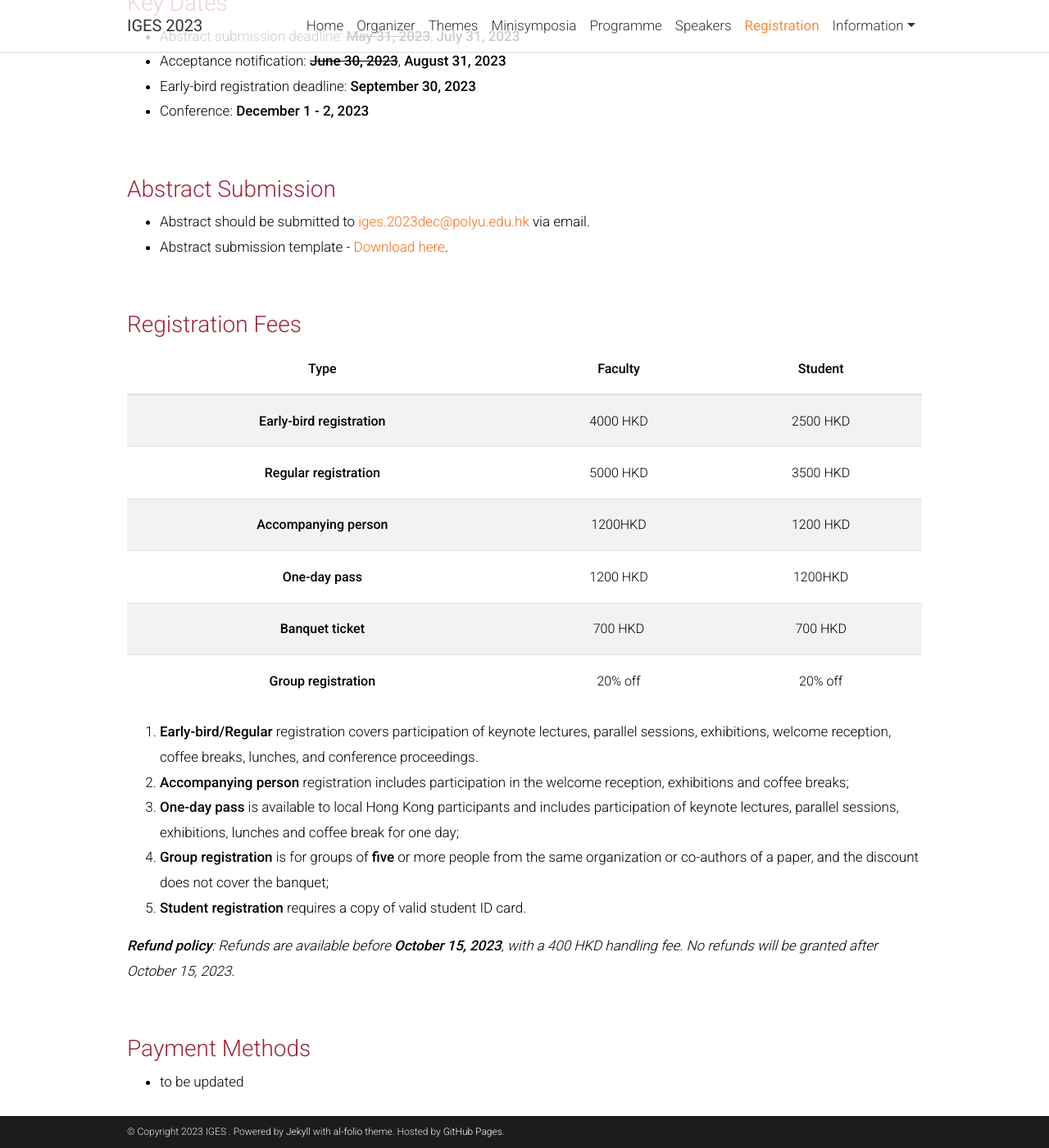
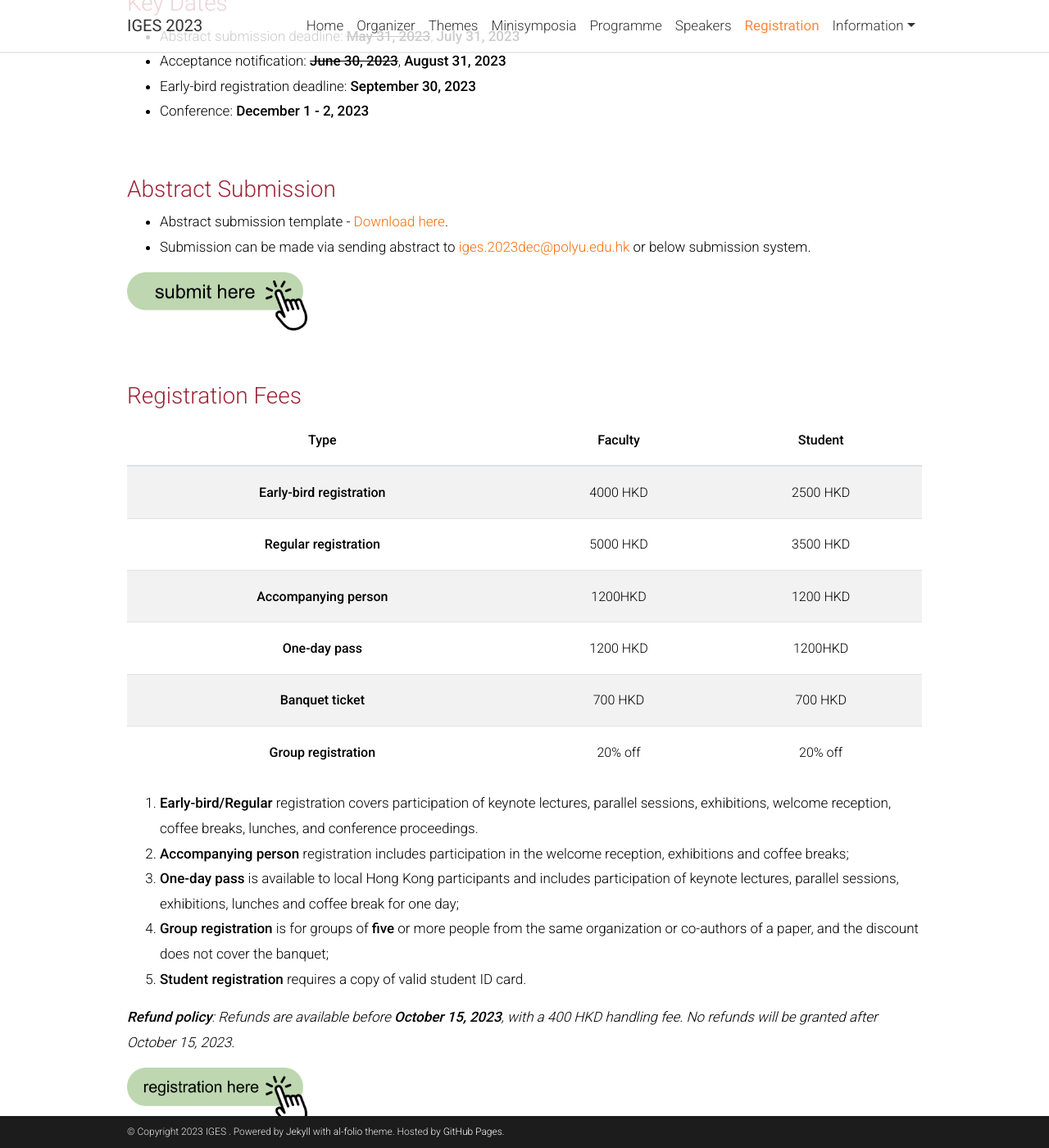
Before and after one commit to iges2023/iges2023.github.io, a Jekyll site: the page built from _pages/registration.md, in a window 1280 px wide and 1400 px high, scrolled down 537 px. Shown: the whole window at 82% size. Built offline with Jekyll 4.4.1, drawn with Linux system fonts in a browser that asks for light colours; full-size pictures stand in for the smaller copies a plugin makes; comment, search, counter and statistics services are not loaded; a style sheet for code colours, icons or effects is not loaded.

Commit message:
add link

```diff
--- a/_pages/registration.md
+++ b/_pages/registration.md
@@ -18,8 +18,17 @@ nav_order: 5
 
 ### Abstract Submission
 
-* Abstract should be submitted to [iges.2023dec@polyu.edu.hk](mailto:iges.2023dec@polyu.edu.hk) via email.
 * Abstract submission template - [Download here](../assets/templates/IGES2023_abstract template.docx).
+* Submission can be made via sending abstract to [iges.2023dec@polyu.edu.hk](mailto:iges.2023dec@polyu.edu.hk) or below submission system.
+
+<div class="row justify-content-sm-left">
+    <div class="col-sm-3 align-self-center">
+        <a href="https://iges2023.szdisinfo.com/paper/abstract/create/249.html">
+        {% include figure.html path="assets/img/clickhere.png" title="" class="img-fluid " %}
+        </a>
+    </div>
+</div>
+
 
 <br>
 
@@ -44,10 +53,13 @@ nav_order: 5
 
 ***Refund policy**: Refunds are available before **October 15, 2023**, with a 400 HKD handling fee. No refunds will be granted after October 15, 2023.*
 
-<br>
-
-### Payment Methods
- * to be updated
+<div class="row justify-content-sm-left">
+    <div class="col-sm-3 align-self-center">
+        <a href="https://iges2023.szdisinfo.com/join/create/249.html">
+        {% include figure.html path="assets/img/registrationhere.png" title="" class="img-fluid " %}
+        </a>
+    </div>
+</div>
 
 
 
```
Also changed, not shown: _pages/speakers.md (+2 -1 lines), assets/img/clickhere.png (added), assets/img/registrationhere.png (added).
